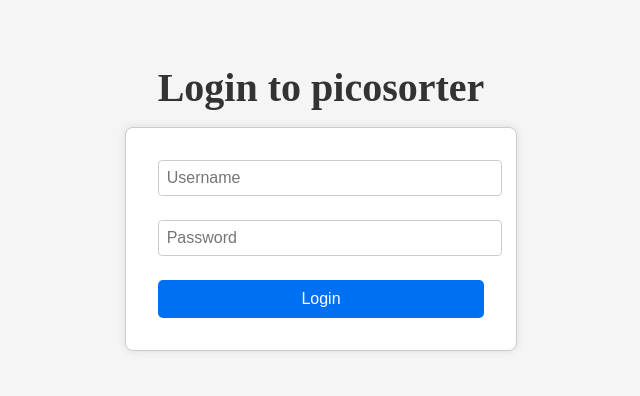
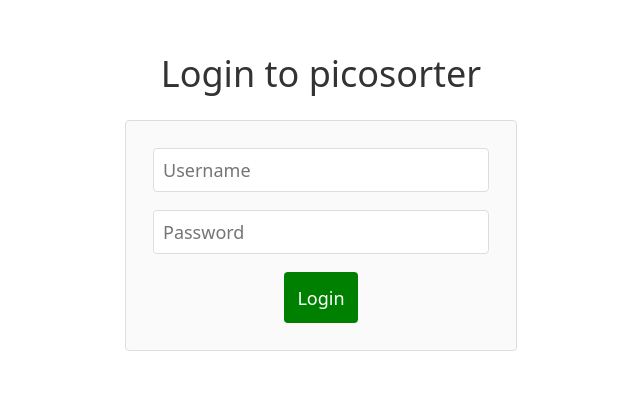
Before and after one commit to cwong8751/PicoSorter, a Next.js app in the folder picosorter/: page /login in a window 1280 px wide. Shown: the part 214-610 px from the top of the page, without its empty margins (319-959 px from the left). Built offline with nearby package versions, Linux system fonts and the light colour scheme.

Commit message:
new global and local css files
dashboard page ui messed up

```diff
--- a/picosorter/src/css/globals.css
+++ b/picosorter/src/css/globals.css
@@ -1,106 +1,37 @@
-:root {
-  --max-width: 1100px;
-  --border-radius: 12px;
-  --font-mono: ui-monospace, Menlo, Monaco, "Cascadia Mono", "Segoe UI Mono",
-    "Roboto Mono", "Oxygen Mono", "Ubuntu Monospace", "Source Code Pro",
-    "Fira Mono", "Droid Sans Mono", "Courier New", monospace;
-
-  --foreground-rgb: 0, 0, 0;
-  --background-start-rgb: 214, 219, 220;
-  --background-end-rgb: 255, 255, 255;
-
-  --primary-glow: conic-gradient(
-    from 180deg at 50% 50%,
-    #16abff33 0deg,
-    #0885ff33 55deg,
-    #54d6ff33 120deg,
-    #0071ff33 160deg,
-    transparent 360deg
-  );
-  --secondary-glow: radial-gradient(
-    rgba(255, 255, 255, 1),
-    rgba(255, 255, 255, 0)
-  );
-
-  --tile-start-rgb: 239, 245, 249;
-  --tile-end-rgb: 228, 232, 233;
-  --tile-border: conic-gradient(
-    #00000080,
-    #00000040,
-    #00000030,
-    #00000020,
-    #00000010,
-    #00000010,
-    #00000080
-  );
-
-  --callout-rgb: 238, 240, 241;
-  --callout-border-rgb: 172, 175, 176;
-  --card-rgb: 180, 185, 188;
-  --card-border-rgb: 131, 134, 135;
-}
-
-@media (prefers-color-scheme: dark) {
-  :root {
-    --foreground-rgb: 255, 255, 255;
-    --background-start-rgb: 0, 0, 0;
-    --background-end-rgb: 0, 0, 0;
-
-    --primary-glow: radial-gradient(rgba(1, 65, 255, 0.4), rgba(1, 65, 255, 0));
-    --secondary-glow: linear-gradient(
-      to bottom right,
-      rgba(1, 65, 255, 0),
-      rgba(1, 65, 255, 0),
-      rgba(1, 65, 255, 0.3)
-    );
-
-    --tile-start-rgb: 2, 13, 46;
-    --tile-end-rgb: 2, 5, 19;
-    --tile-border: conic-gradient(
-      #ffffff80,
-      #ffffff40,
-      #ffffff30,
-      #ffffff20,
-      #ffffff10,
-      #ffffff10,
-      #ffffff80
-    );
-
-    --callout-rgb: 20, 20, 20;
-    --callout-border-rgb: 108, 108, 108;
-    --card-rgb: 100, 100, 100;
-    --card-border-rgb: 200, 200, 200;
-  }
+html,
+body {
+  padding: 0;
+  margin: 0;
+  font-family:
+    -apple-system,
+    BlinkMacSystemFont,
+    Segoe UI,
+    Roboto,
+    Oxygen,
+    Ubuntu,
+    Cantarell,
+    Fira Sans,
+    Droid Sans,
+    Helvetica Neue,
+    sans-serif;
+  line-height: 1.6;
+  font-size: 18px;
 }
 
 * {
-  padding: 0;
-  margin: 0;
-}
-
-html,
-body {
-  max-width: 100vw;
-  overflow-x: hidden;
-}
-
-body {
-  color: rgb(var(--foreground-rgb));
-  background: linear-gradient(
-      to bottom,
-      transparent,
-      rgb(var(--background-end-rgb))
-    )
-    rgb(var(--background-start-rgb));
+  font-family: system-ui, -apple-system, BlinkMacSystemFont, 'Segoe UI', Roboto, Oxygen, Ubuntu, Cantarell, 'Open Sans', 'Helvetica Neue', sans-serif;
 }
 
 a {
-  color: inherit;
+  color: green;
   text-decoration: none;
 }
 
-@media (prefers-color-scheme: dark) {
-  html {
-    color-scheme: dark;
-  }
+a:hover {
+  text-decoration: underline;
 }
+
+img {
+  max-width: 100%;
+  display: block;
+}
--- a/picosorter/src/css/page.module.css
+++ b/picosorter/src/css/page.module.css
@@ -2,78 +2,79 @@
 
 .container {
   min-height: 100vh;
-  padding: 0 0.5rem;
+  padding: 0 1rem;
   display: flex;
   flex-direction: column;
   justify-content: center;
   align-items: center;
-  margin: 0;
-  background-color: #f5f5f5;
+  background-color: #fff;
 }
 
 .main {
-  padding: 2rem 0;
+  padding: 1rem 0;
+  text-align: center;
+  align-items: center;
   display: flex;
   flex-direction: column;
-  justify-content: center;
-  align-items: center;
-  text-align: center;
 }
 
 .heading1 {
   margin-bottom: 1rem;
-  font-size: 2.5rem;
+  font-size: 2rem;
   color: #333;
+  font-weight: 400;
 }
 
 .heading3 {
-  margin-bottom: 2rem;
-  font-size: 1.5rem;
+  margin-bottom: 1.5rem;
+  font-size: 1.25rem;
   color: #666;
+  font-weight: 300;
 }
 
 .form {
   width: 100%;
   max-width: 400px;
-  padding: 2rem;
-  border: 1px solid #ccc;
-  border-radius: 8px;
-  background-color: white;
-  box-shadow: 0 0 10px rgba(0, 0, 0, 0.1);
+  padding: 1.5rem;
+  border: 1px solid #ddd;
+  border-radius: 4px;
+  background-color: #fafafa;
 }
 
 .formGroup {
-  margin-bottom: 1.5rem;
+  margin-bottom: 1rem;
+  display: flex;
 }
 
 .formGroup label {
   display: block;
   margin-bottom: 0.5rem;
-  font-weight: bold;
+  font-weight: 400;
+  color: #555;
 }
 
 .formGroup input {
   width: 100%;
   padding: 0.5rem;
-  border: 1px solid #ccc;
+  border: 1px solid #ddd;
   border-radius: 4px;
   font-size: 1rem;
+  background-color: #fff;
 }
 
 .button {
-  padding: 10px 20px;
+  padding: 0.75rem;
   border: none;
-  border-radius: 5px;
-  background-color: #0070f3;
+  border-radius: 4px;
+  background-color: green;
   color: white;
   cursor: pointer;
   font-size: 1rem;
-  transition: background-color 0.3s ease;
-  width: 100%;
+  transition: background-color 0.2s;
 }
 
 .button:hover {
-  background-color: #005bb5;
+  background-color: darkgreen;
 }
 
 .button:disabled {
@@ -81,47 +82,40 @@
   cursor: not-allowed;
 }
 
-.dashboard{
+.dashboard {
   padding: 1rem;
-  background: white;
+  background-color: #fff;
   display: flex;
+  flex-direction: column;
+  width: 100%;
   height: 100vh;
-  width: 100%;
 }
 
-/* Left and Right divs will each take up half the width of the container */
 .left, .right {
-  flex: 1; /* Grow to fill available space */
-  display: flex;
-  justify-content: center; /* Center content horizontally */
-  align-items: center; /* Center content vertically */
-}
-
-.column {
-  display: flex;
-  flex-direction: column;
-  align-items: center; /* Center items horizontally within the column */
-}
-
-.bottom {
-  margin-top: 2rem;
-  width: 100%;
-  padding: 1rem;
-  background-color: #e5e5e5;
+  flex: 1;
   display: flex;
   justify-content: center;
   align-items: center;
 }
 
-/* CSS in your page.module.css */
-.scannerContainer {
-  width: 100%;  /* Set the width of the scanner */
-  height: 100%; /* Set the height of the scanner */
-  position: relative; /* Ensures proper positioning inside a parent */
-  border: 1px solid #ccc; /* Optional: Adds a border around the scanner area */
+.bottom {
+  margin-top: 1rem;
+  width: 100%;
+  padding: 1rem;
+  background-color: #f0f0f0;
   display: flex;
   justify-content: center;
   align-items: center;
-  overflow: hidden; /* Ensures no overflow of content outside the boundaries */
+}
+
+.scannerContainer {
+  width: 100%;
+  height: 100%;
+  position: relative;
+  border: 1px solid #ddd;
+  display: flex;
+  justify-content: center;
+  align-items: center;
+  overflow: hidden;
   margin-bottom: 10px;
 }
--- /dev/null
+++ b/picosorter/src/pages/_app.js
@@ -0,0 +1,7 @@
+import '../css/globals.css';
+
+function MyApp({ Component, pageProps }) {
+  return <Component {...pageProps} />;
+}
+
+export default MyApp;
--- a/picosorter/src/pages/index.js
+++ b/picosorter/src/pages/index.js
@@ -17,7 +17,7 @@ export default function Home() {
         <main className={styles.main}>
           <h1 className={styles.heading1}>Welcome to picosorter</h1>
           <h3 className={styles.heading3}>Picosorter is an input/output management system.</h3>
-          <div style={{ display: 'flex' }}>
+          <div style={{ display: 'inline-block' }}>
             <button className={styles.button} style={{ marginRight: '10px' }} onClick={handleLoginClick}>
               Login
             </button>
```
